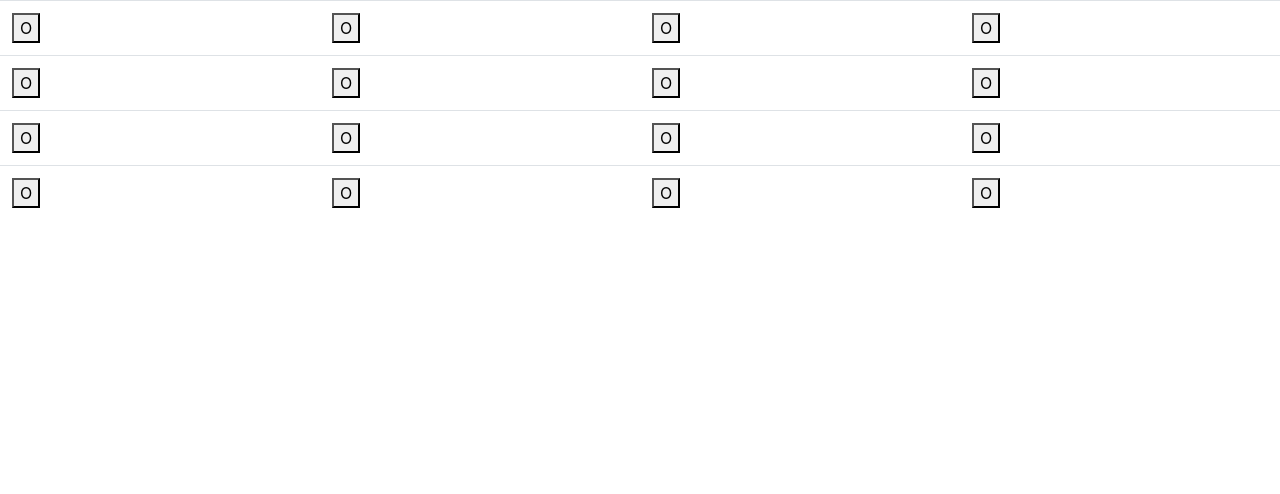
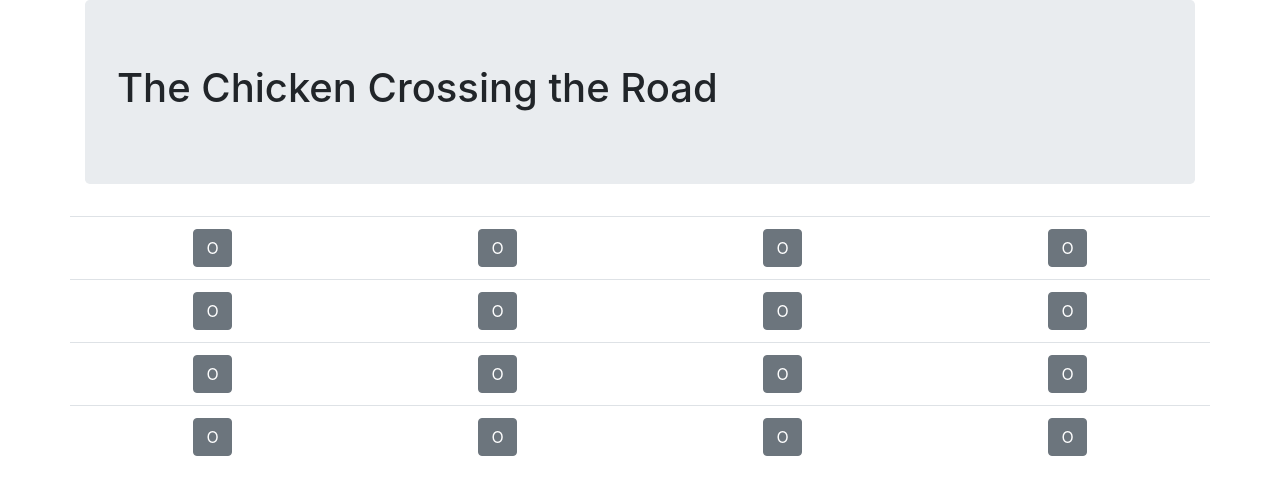
Before and after one commit to MisturDust319/ign_code_foo, a React (Create React App) app: page / in a window 1280 px wide. Shown: the top 494 px of the page. Built offline with nearby package versions, Linux system fonts and the light colour scheme.

Commit message:
Adds some CSS/Formatting

```diff
--- a/src/App.js
+++ b/src/App.js
@@ -4,7 +4,7 @@ import 'bootstrap/dist/css/bootstrap.min.css';
 import logo from './logo.svg';
 import './App.css';
 
-import { Button } from 'reactstrap';
+import { Container } from 'reactstrap';
 import { RoadPanel } from './components/RoadPanel.js';
 
 class App extends Component {
@@ -16,9 +16,9 @@ class App extends Component {
     }
 
     render() {
-        return (<div>
+        return (<Container>
             <RoadPanel />
-        </div>);
+        </Container>);
     }
 }
 
--- a/src/components/Road.js
+++ b/src/components/Road.js
@@ -17,7 +17,7 @@ function Road(props) {
     }
     return (
         <Table>
-            <tbody>
+            <tbody class="text-center">
                 <tr>
                     {renderTile(0, 0)}
                     {renderTile(1, 0)}
--- a/src/components/RoadPanel.js
+++ b/src/components/RoadPanel.js
@@ -3,6 +3,8 @@ import 'bootstrap/dist/css/bootstrap.min.css';
 
 import { Road } from './Road.js'
 
+import { Row } from 'reactstrap';
+import { Jumbotron } from 'reactstrap';
 import { Grid } from './HelperClasses/Grid.js';
 
 class RoadPanel extends React.Component {
@@ -34,12 +36,17 @@ class RoadPanel extends React.Component {
         this.setState({
             tiles: this.state.tiles
         });
-}
+    }
 
     render() {
         return (
             <div>
-                <Road value={this.state.tiles} onClick={this.toggleTile}></Road>
+                <Jumbotron>
+                    <h1>The Chicken Crossing the Road</h1>
+                </Jumbotron>
+                <Row>
+                    <Road value={this.state.tiles} onClick={this.toggleTile}></Road>
+                </Row>
             </div>
         );
     }
--- a/src/components/tile.js
+++ b/src/components/tile.js
@@ -1,12 +1,14 @@
 import React, { Component } from 'react';
 import 'bootstrap/dist/css/bootstrap.min.css';
+
+import { Button } from 'reactstrap';
 
 function Tile(props) {
     return (
         <td>
-            <button onClick={props.onClick} id={props.id} >
+            <Button onClick={props.onClick} id={props.id} >
                 {props.value}
-            </button>
+            </Button>
         </td>
     )
 }
```
